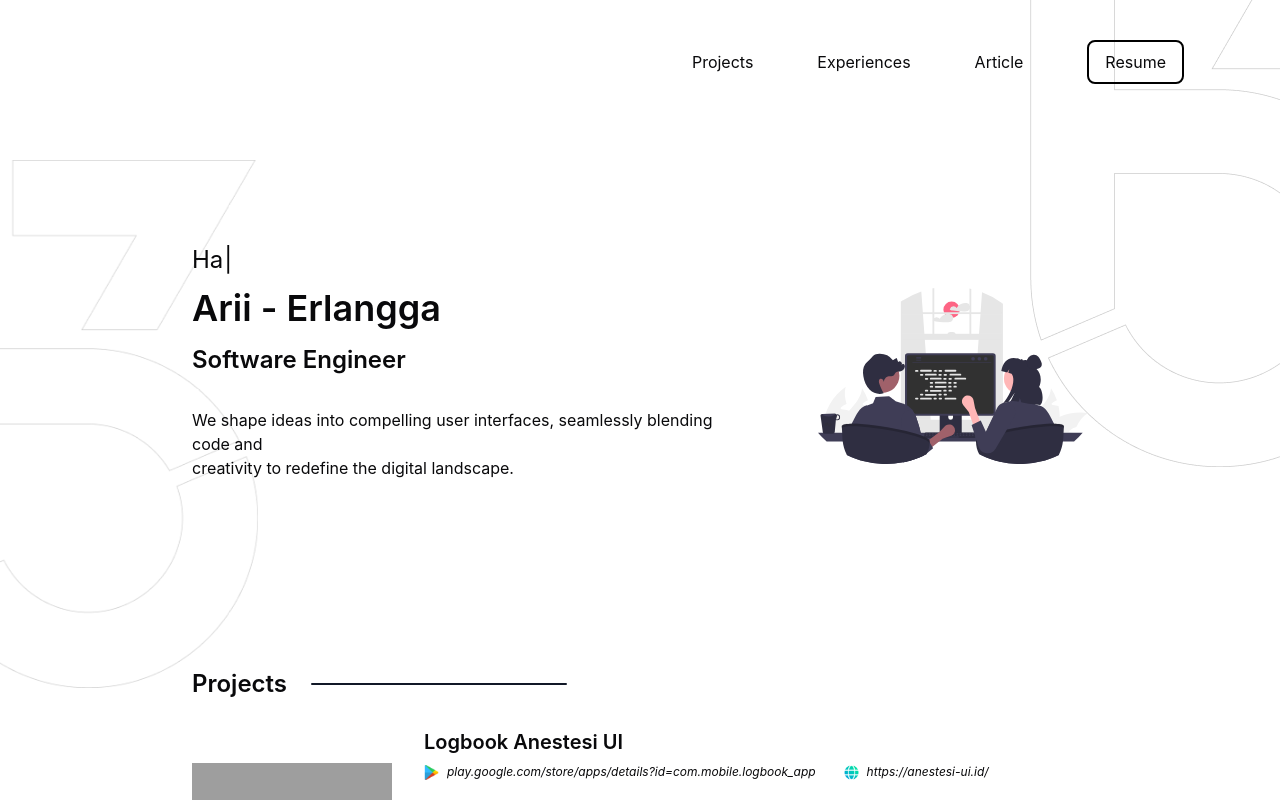
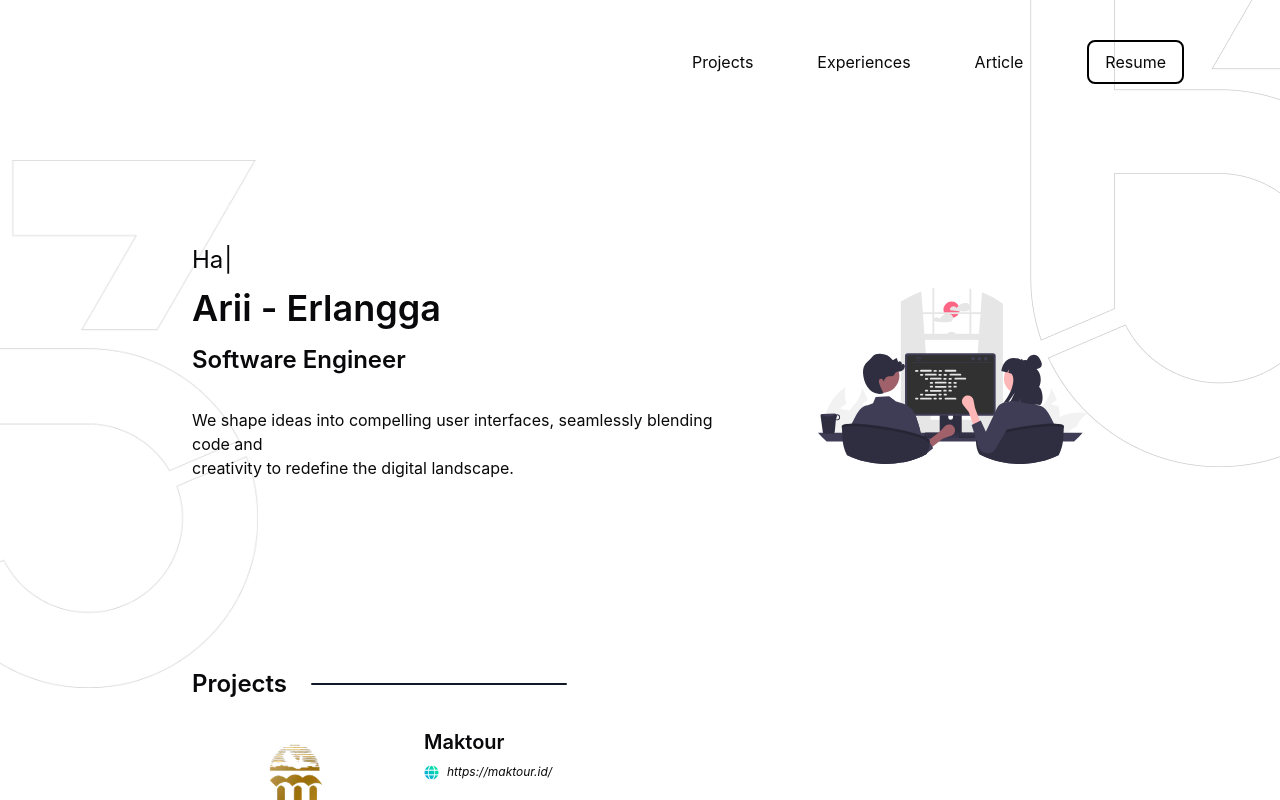
Before and after one commit to nugrahaa878/portofolio-ari-angga, a React (Vite) app: page / in a window 1280 px wide. Built offline with nearby package versions, Linux system fonts and the light colour scheme; grey boxes are pictures that could not be loaded.

Commit message:
add maktour

```diff
--- a/src/routes/HomePage/constants/index.ts
+++ b/src/routes/HomePage/constants/index.ts
@@ -1,6 +1,7 @@
 import { Post, Project, Work } from "../types";
 import tokopedia from "../../../assets/tokopedia.png";
 import pashouses from "../../../assets/pashouses.jpeg";
+import maktourIcon from "../../../assets/maktour-logo.webp";
 import { logbookImages } from "../../../assets/projects/logbook";
 import { phrImages } from "../../../assets/projects/phr";
 import { worldCancerDayImages } from "../../../assets/projects/world-cancer-day";
@@ -55,6 +56,14 @@ export const LIST_POST: Post[] = [
 ];
 
 export const LIST_PROJECTS: Project[] = [
+  {
+    details:
+      "Maktour is a trusted Hajj and Umrah travel agency with 33+ years of experience, providing professional services and complete facilities for a smooth and meaningful journey.",
+    imgUrl: maktourIcon,
+    techStack: ["Flutter", "React", "Node.js"],
+    title: "Maktour",
+    webLink: "https://maktour.id/"
+  },
   {
     details:
       "Logbook App for the Faculty of Medicine, Universitas Indonesia. For faster development, I've integrated some features as Web Views. For the Flutter side, I'm utilizing Cubit for state management and implementing separation of concerns for improved readability and maintainability. On the web side, we are using React with Typescript, implementing React Context for state management, and utilizing the Chakra-UI component library.",
```
Also changed, not shown: src/assets/maktour-logo.webp (added).
